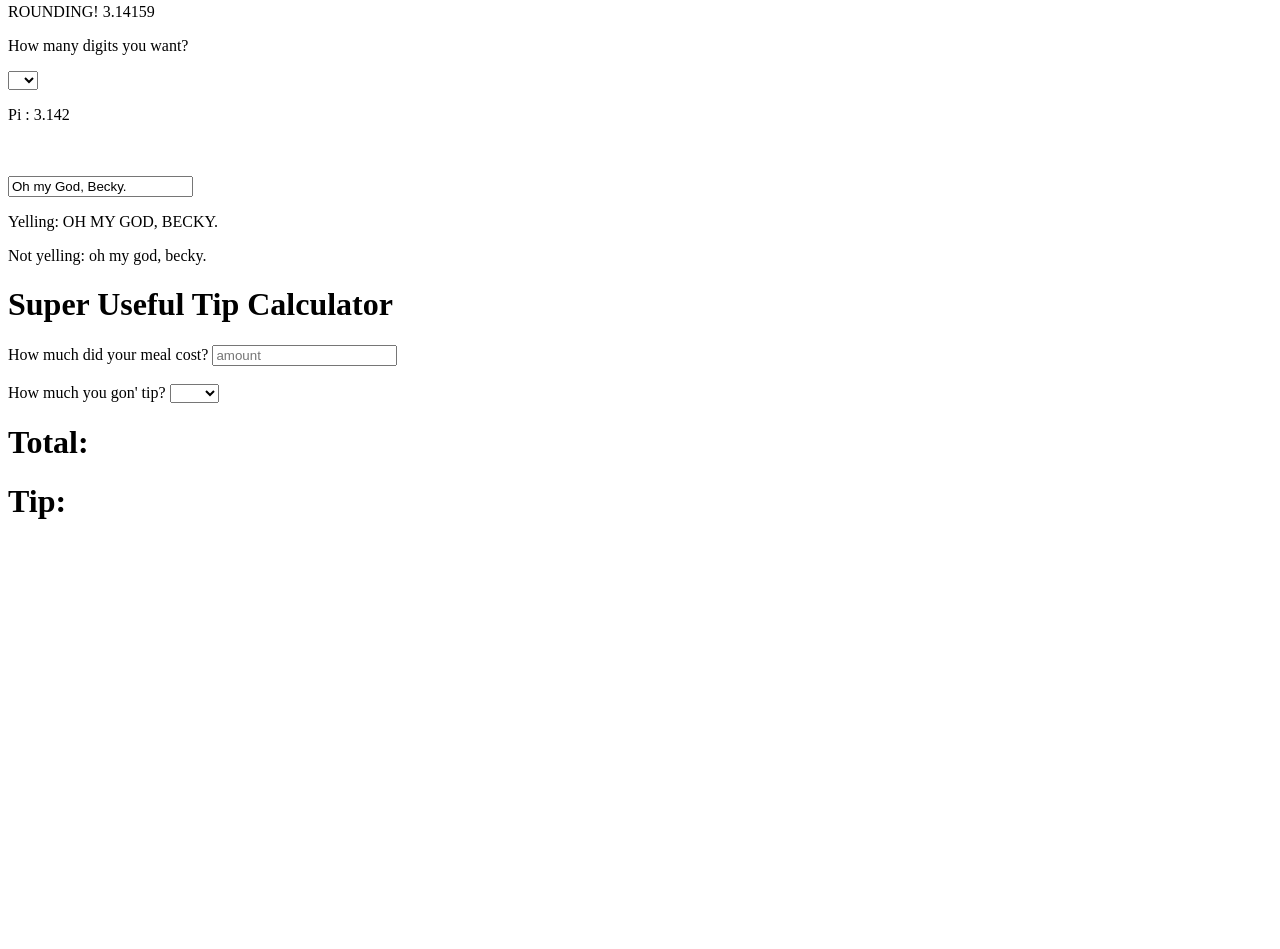
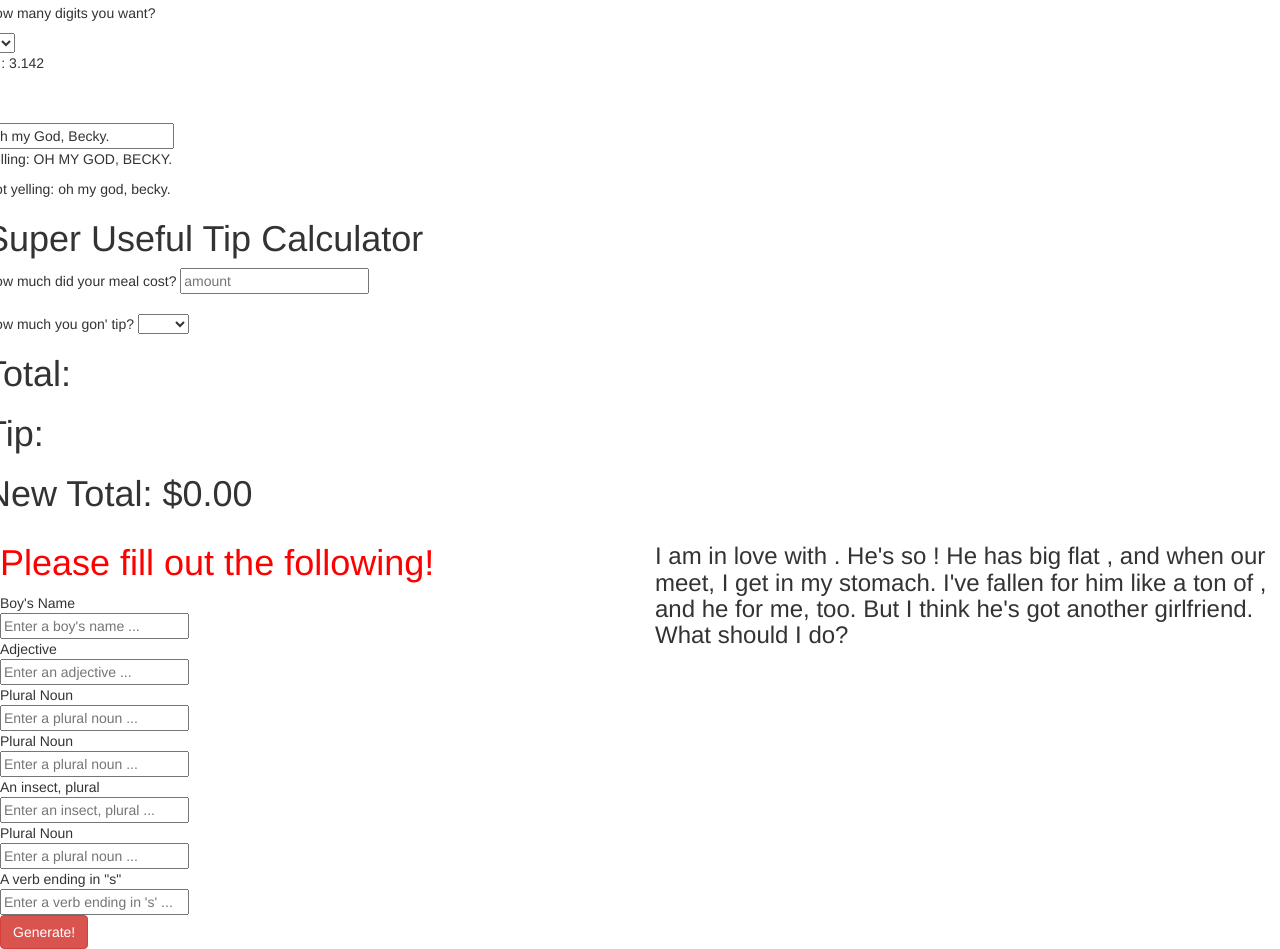
Before and after one commit to jonhammond/angular-intro, a plain HTML site: page index.html in a window 1280 px wide. Shown: the part 608-1557 px from the top of the page. Before the commit the page ends 1149 px from the top, so only its background shows below. Drawn offline with nearby package versions, Linux system fonts and the light colour scheme.

Commit message:
Finished unit4, and included add total for tip calculator. Weird bug when using '+' but bug is hacked by using double minus '--' instead

```diff
--- a/index.html
+++ b/index.html
@@ -3,9 +3,14 @@
 <head>
   <meta charset="utf-8">
   <title>{{ greeting }} World</title>
+  <link type="text/css" rel="stylesheet" href="https://maxcdn.bootstrapcdn.com/bootswatch/3.3.6/cerulean/bootstrap.min.css">
+  <link type="text/css" rel="stylesheet" href="./main.css">
 </head>
 <body>
-  <p>{{1 + 6}}</p>
+
+  <div class="row">
+    <p class="red">Test</p>
+    <p class="red">{{1 + 6}}</p>
 
     <p>Say something to the world <input type="text" ng-model="greeting" ng-init="greeting='Hello, '"></p>
     <p>{{ greeting }} world!</p>
@@ -67,10 +72,41 @@
       <option value='.20'>20%</option>
       <option value='.25'>25%</option>
     </select>
+
     <h1>Total: {{ total | currency }} </h1>
     <h1>Tip: {{ total*tip | currency }}</h1>
+    <h1>New Total: {{ (tipTotal -- total) | currency }}</h1>
+    </div>
   </div>
 
+  <div class="row">
+    <div ng-form class="col-xs-6">
+      <h1 class="red">Please fill out the following!</h1>
+      Boy's Name<br>
+      <input type="text" ng-model="boyName" placeholder="Enter a boy's name ...">
+      <br>Adjective<br>
+      <input type="text" ng-model="adjective" placeholder="Enter an adjective ...">
+      <br>Plural Noun<br>
+      <input type="text" ng-model="noun1" placeholder="Enter a plural noun ...">
+      <br>Plural Noun<br>
+      <input type="text" ng-model="noun2" placeholder="Enter a plural noun ...">
+      <br>An insect, plural<br>
+      <input type="text" ng-model="insect" placeholder="Enter an insect, plural ...">
+      <br>Plural Noun<br>
+      <input type="text" ng-model="noun3" placeholder="Enter a plural noun ...">
+      <br>A verb ending in "s"<br>
+      <input type="text" ng-model="verb" placeholder="Enter a verb ending in 's' ...">
+      <br>
+      <button class="btn btn-danger">Generate!</button>
+    </div>
+
+      <div class="col-xs-6" ng-model="madLibs">
+        <h3>I am in love with <span>{{ boyName }}</span>. He's so <span> {{ adjective }} </span>! He has big flat <span>{{ noun1 }}</span>, and when our <span>{{ noun2 }}</span> meet, I get <span>{{ insect }}</span> in my stomach. I've fallen for him like a ton of <span>{{ noun3 }}</span>, and he <span>{{ verb }}</span> for me, too. But I think he's got another girlfriend. What should I do?</h3>
+      </div>
+  </div>
+
+  <script src="https://ajax.googleapis.com/ajax/libs/jquery/2.2.0/jquery.min.js"></script>
+  <script type="text/javascript" src="https://maxcdn.bootstrapcdn.com/bootstrap/3.3.6/js/bootstrap.min.js"></script>
   <script type="text/javascript" src="https://ajax.googleapis.com/ajax/libs/angularjs/1.4.8/angular.min.js"></script>
 </body>
 </html>
--- /dev/null
+++ b/main.css
@@ -0,0 +1,3 @@
+.red {
+  color: red;
+}
```
Lines whose indentation alone changed are shown as unchanged.
